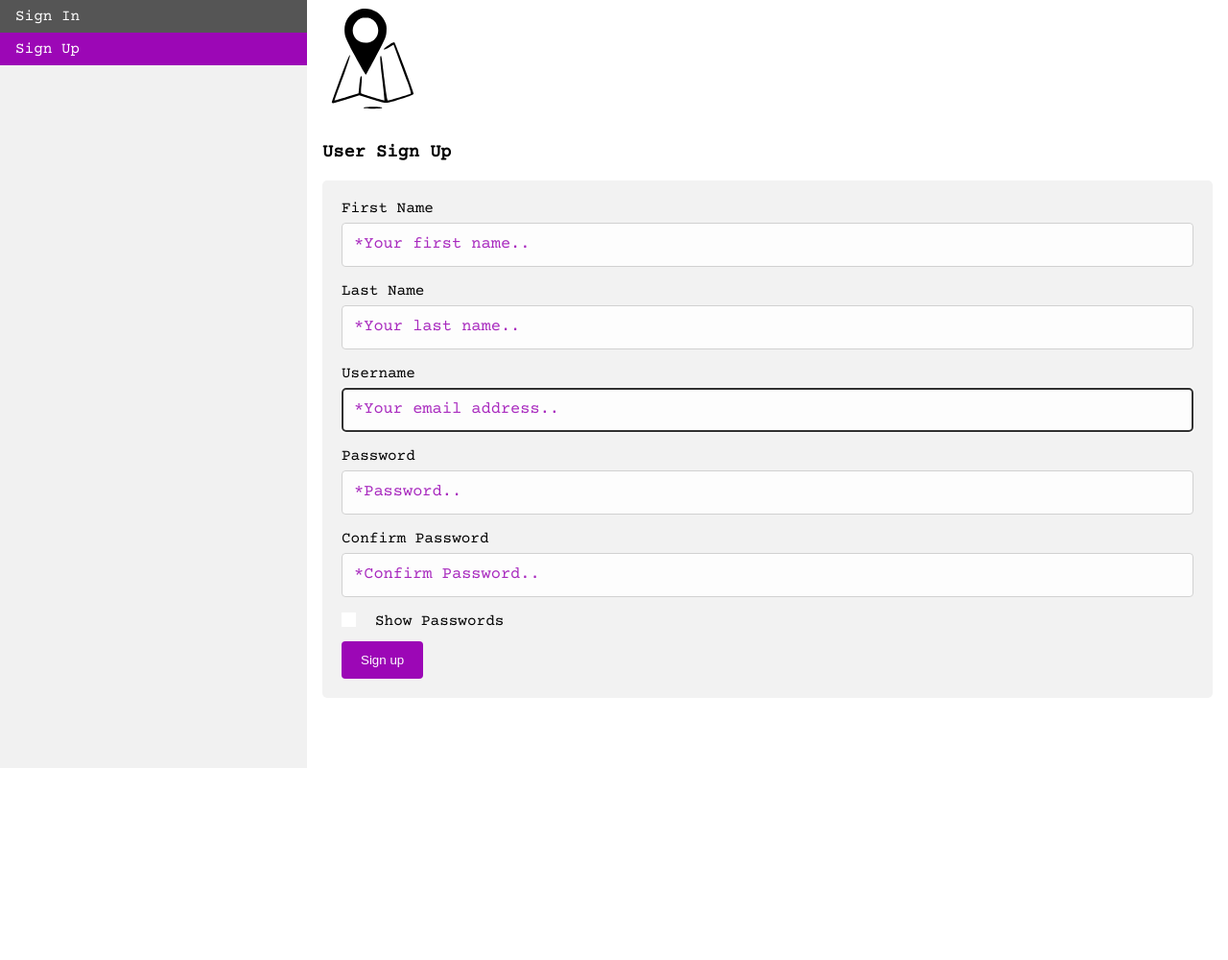
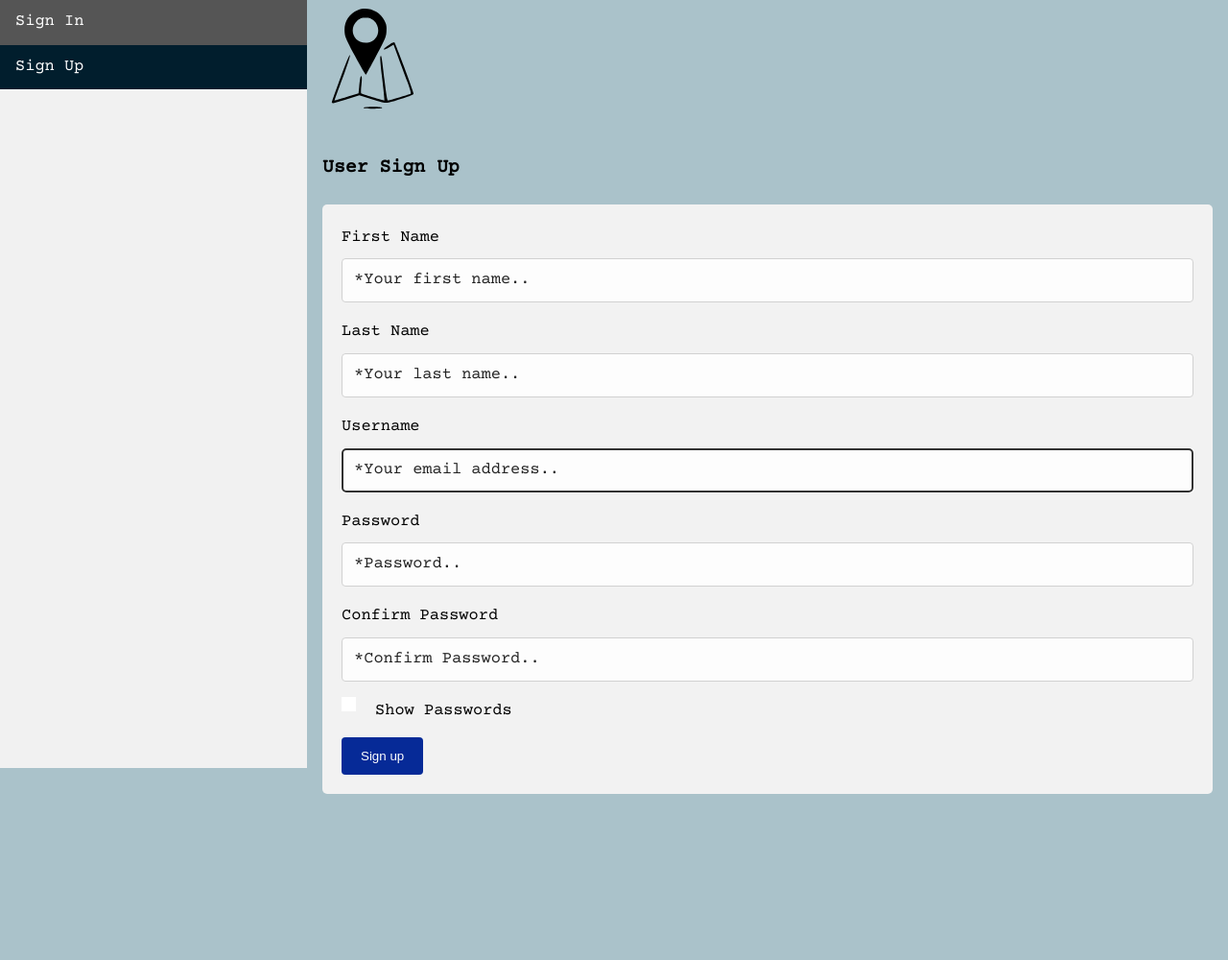
Before and after one commit to sitamgithub-MSIT/MapResolve, a Django app: page /register in a window 1280 px wide. Shown: the whole page at 96% size. Run offline with Django 4.2, Linux system fonts and the light colour scheme; some libraries are stand-ins or nearby versions.

Commit message:
css color theme changed

```diff
--- a/static/styles/style.css
+++ b/static/styles/style.css
@@ -4,6 +4,11 @@ body {font-family: 'Courier Prime', monospace;}
 body {
 
   margin: 0;
+  font-size: 17px;
+  font-weight: 400;
+  line-height: 1.8;
+  background-color: #92b1bbc6;
+
 }
 
 body, html, .map-container {
@@ -36,10 +41,11 @@ ul.sidenav li a {
   color: #000;
   padding: 8px 16px;
   text-decoration: none;
+  transition: background-color 0.3s
 }
 
 ul.sidenav li a.active {
-  background-color: #9c07b6;
+  background-color: #011e2d;
   color: white;
 }
 
@@ -90,17 +96,17 @@ input[type=text], input[type=email], input[type=password], select, textarea {
 
 
 ::-webkit-input-placeholder { /* Edge */
-  color: #9c07b6;
+  color: #000;
   font-family: 'Courier Prime', monospace;
 }
 
 :-ms-input-placeholder { /* Internet Explorer */
-  color: #9c07b6;
+  color: #000;
   font-family: 'Courier Prime', monospace;
 }
 
 ::placeholder {
-  color: #9c07b6;
+  color: #000;
   font-family: 'Courier Prime', monospace;
 }
 
@@ -111,7 +117,7 @@ input[type=text], input[type=email], input[type=password], select, textarea {
 } */
 
 input, select{
-  color: #9c07b6;
+  color: #062418;
   font-family: 'Courier Prime', monospace;
 
 }
@@ -150,12 +156,12 @@ input, select{
 
 /* On mouse-over, add a grey background color */
 .check-container:hover input ~ .checkmark {
-  background-color: #ccc;
+  background-color: white;
 }
 
 /* When the checkbox is checked, add a green background */
 .check-container input:checked ~ .checkmark {
-  background-color: #9c07b6;
+  background-color: #02673e;
 }
 
 /* Create the checkmark/indicator (hidden when not checked) */
@@ -223,11 +229,11 @@ input, select{
 }
 
 input:checked + .slider {
-  background-color: #9c07b6;
+  background-color: #081d5d;
 }
 
 input:focus + .slider {
-  box-shadow: 0 0 1px #9c07b6;
+  box-shadow: 0 0 1px #081d5d;
 }
 
 input:checked + .slider:before {
@@ -246,7 +252,7 @@ input:checked + .slider:before {
 }
 
 button[type=submit] {
-  background-color: #9c07b6;
+  background-color: #062a97;
   color: white;
   padding: 12px 20px;
   border: none;
@@ -255,7 +261,7 @@ button[type=submit] {
 }
 
 button[type=submit]:hover {
-  background-color: #730786;
+  background-color: #081d5d;
 }
 
 .container {
@@ -281,12 +287,12 @@ table th {
   padding-top: 12px;
   padding-bottom: 12px;
   text-align: left;
-  background-color: #9c07b6;
+  background-color: #062a97;
   color: white;
 }
 
 .selected {
-  background-color: #730786;
+  background-color: #062a97;
   color: #FFF;
 }
 
```
